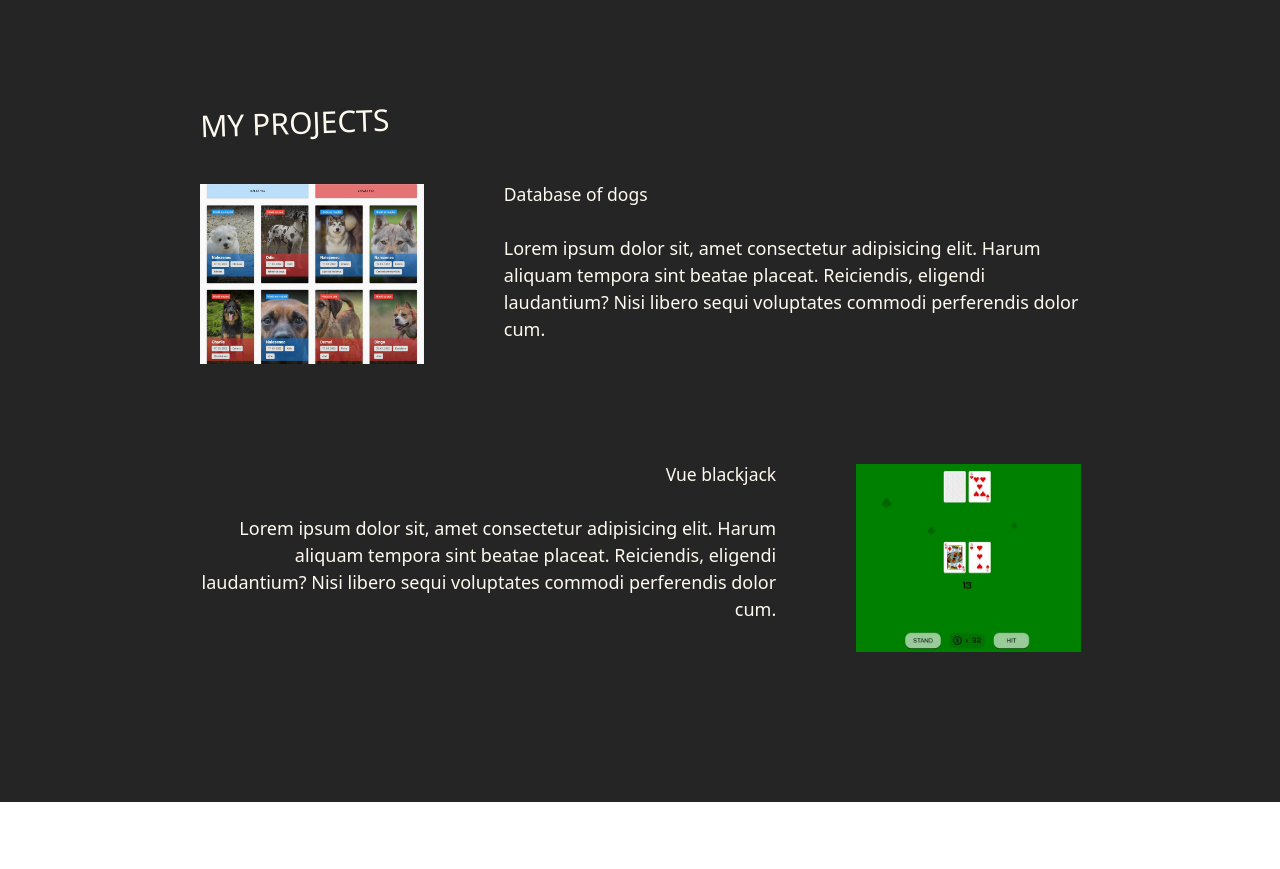
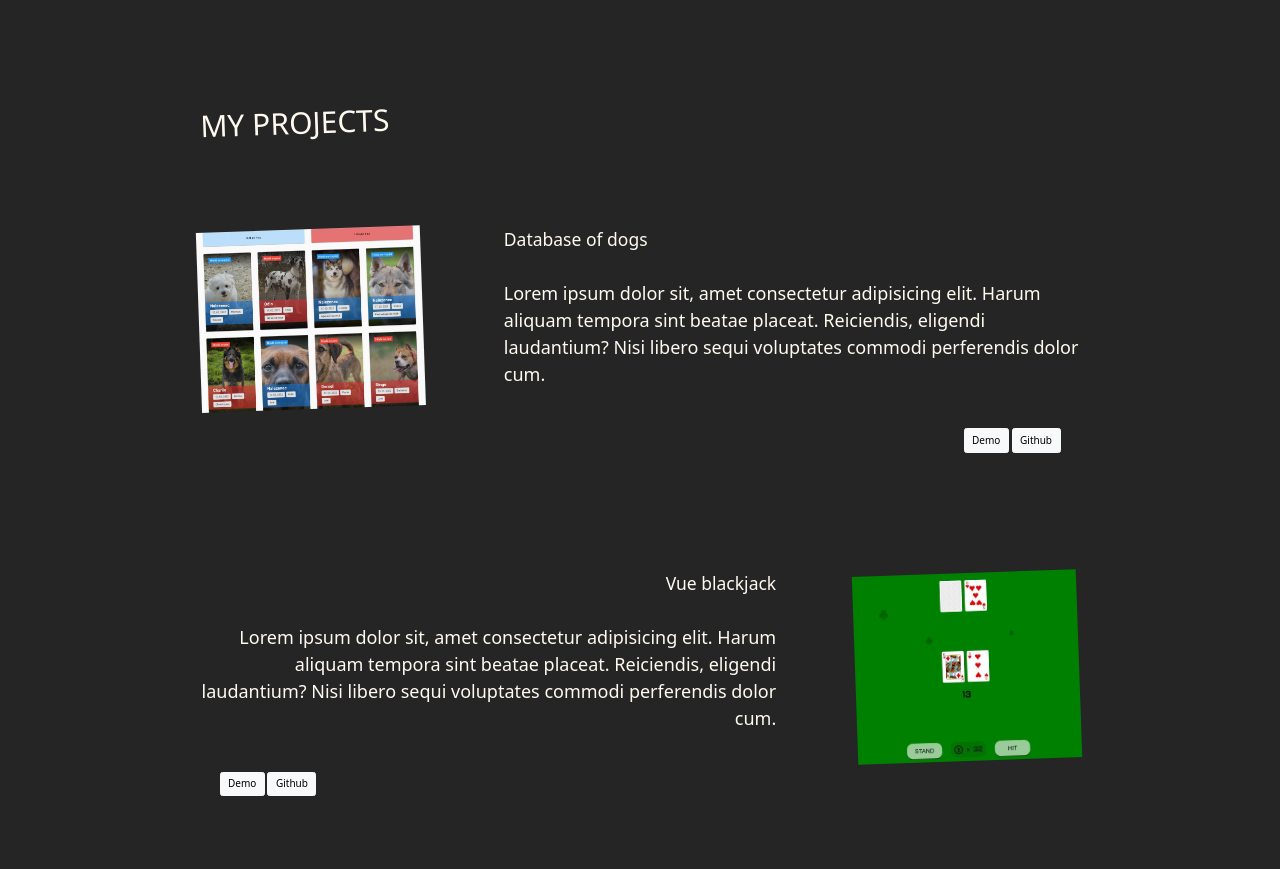
Before and after one commit to Verdanmaer/Portfolio, a website: page index.html in a window 1280 px wide. Shown: the part 1420-2289 px from the top of the page. Before the commit the page ends 2222 px from the top, so only its background shows below. Drawn offline with nearby package versions, Linux system fonts and the light colour scheme.

Commit message:
style project section

```diff
--- a/index.html
+++ b/index.html
@@ -49,7 +49,7 @@
   <section class="projects">
     <div class="container">
       <h2 class="projects__heading heading-secondary">MY PROJECTS</h2>
-      <div class="projects__item">
+      <div class="projects__item projects__item--1">
         <div class="projects__preview">
           <img src="./assets/Vue_dogs.JPG" alt="Project preview">
         </div>
@@ -58,14 +58,22 @@
           <p class="paragraph">Lorem ipsum dolor sit, amet consectetur adipisicing elit.
             Harum aliquam tempora sint beatae placeat. Reiciendis, eligendi laudantium?
             Nisi libero sequi voluptates commodi perferendis dolor cum.</p>
+          <span class="projects__buttons projects__buttons--1">
+            <button class="btn btn-light">Demo</button>
+            <button class="btn btn-light">Github</button>
+          </span>
         </div>
       </div>
-      <div class="projects__item">
+      <div class="projects__item projects__item--2">
         <div class="projects__about">
           <h3>Vue blackjack</h3>
           <p class="paragraph">Lorem ipsum dolor sit, amet consectetur adipisicing elit.
             Harum aliquam tempora sint beatae placeat. Reiciendis, eligendi laudantium?
             Nisi libero sequi voluptates commodi perferendis dolor cum.</p>
+          <span class="projects__buttons projects__buttons--2">
+            <button class="btn btn-light">Demo</button>
+            <button class="btn btn-light">Github</button>
+          </span>
         </div>
         <div class="projects__preview">
           <img src="./assets/Vue_blackjack.JPG" alt="Project preview">
--- a/sass/_home.scss
+++ b/sass/_home.scss
@@ -35,16 +35,26 @@
 
   &__heading {
     flex: 100%;
+    margin-bottom: 5rem;
   }
 
   &__item {
     display: flex;
     gap: 8rem;
     padding: 5rem 0;
+
+    &--1 {
+      text-align: left;
+    }
+
+    &--2 {
+      text-align: right;
+    }
   }
 
   &__preview {
     flex: 20%;
+    transform: rotate(-2deg);
     img {
       object-fit: cover;
       width: 100%;
@@ -53,9 +63,18 @@
 
   &__about {
     flex: 60%;
+  }
 
-    &:nth-child(odd) {
-      text-align: right;
+  &__buttons {
+    margin: 2rem;
+
+    &--1 {
+      float: right;
+    }
+
+    &--2 {
+      float: left;
     }
   }
+
 }
```
Also changed, not shown: css/style.css.
